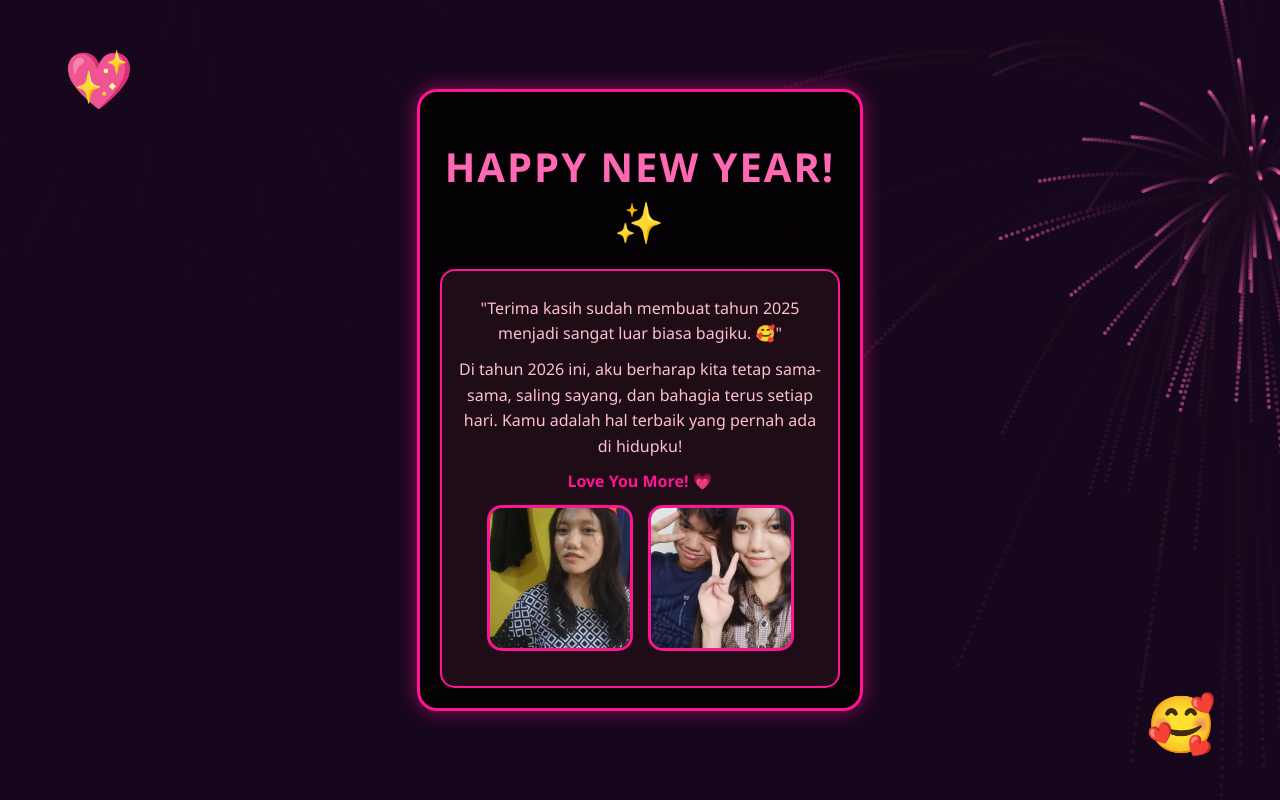
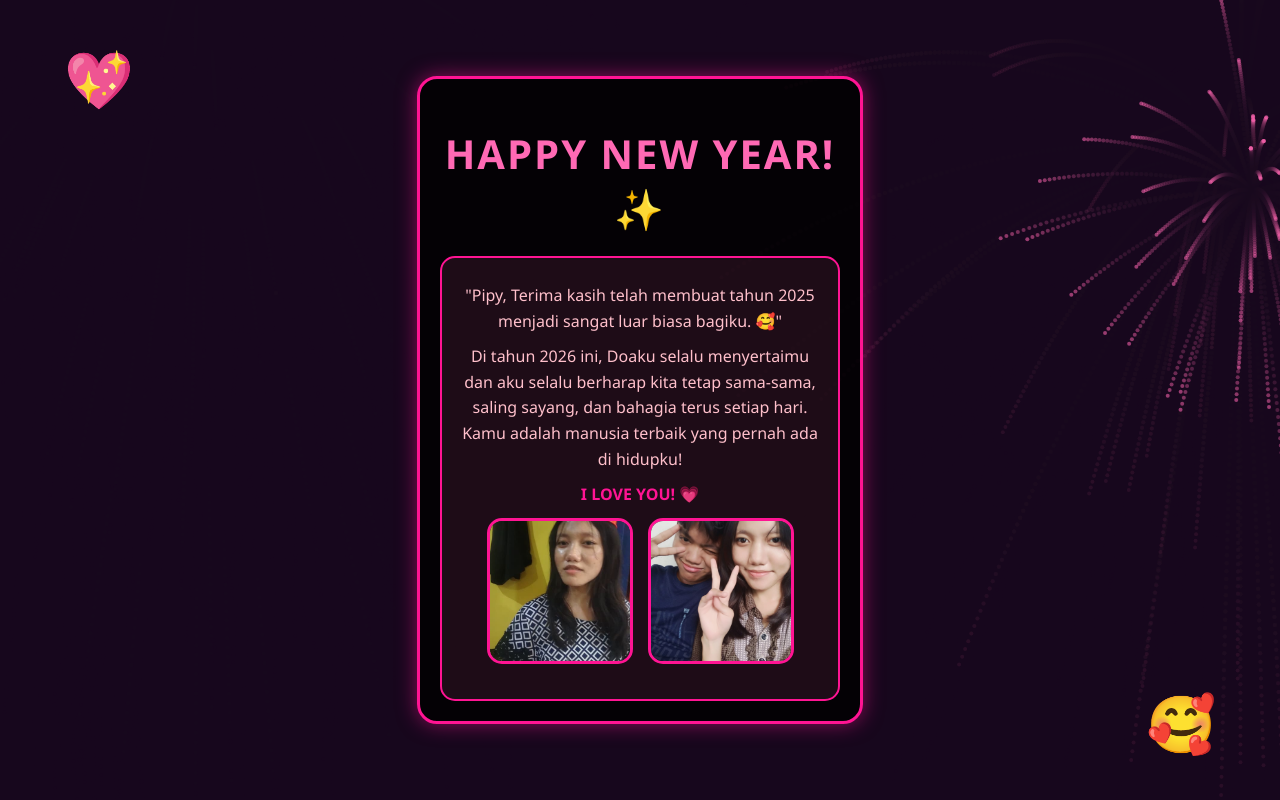
Before and after one commit to agilwijaya421-netizen/AYANG, a plain HTML site: page index.html in a window 1280 px wide. Both pictures are taken after a click on the button "Buka Kejutan ❤️". Drawn offline with Linux system fonts and the light colour scheme; a web font is replaced by a local one.

Commit message:
Update index.html

```diff
--- a/index.html
+++ b/index.html
@@ -123,9 +123,9 @@
         <button id="btnClick">Buka Kejutan ❤️</button>
 
         <div class="message-box" id="msgBox">
-            <p>"Terima kasih sudah membuat tahun 2025 menjadi sangat luar biasa bagiku. 🥰"</p>
-            <p>Di tahun 2026 ini, aku berharap kita tetap sama-sama, saling sayang, dan bahagia terus setiap hari. Kamu adalah hal terbaik yang pernah ada di hidupku!</p>
-            <p style="font-weight: bold; color: #ff1493;">Love You More! 💗</p>
+            <p>"Pipy, Terima kasih telah membuat tahun 2025 menjadi sangat luar biasa bagiku. 🥰"</p>
+            <p>Di tahun 2026 ini, Doaku selalu menyertaimu dan aku selalu berharap kita tetap sama-sama, saling sayang, dan bahagia terus setiap hari. Kamu adalah manusia terbaik yang pernah ada di hidupku!</p>
+            <p style="font-weight: bold; color: #ff1493;">I LOVE YOU! 💗</p>
              <div class="photo-container">
             <div class="photo-box">
                 <img src="1.jpeg" id="img1">
@@ -191,4 +191,5 @@
         render();
     </script>
 </body>
+
 </html>
```
